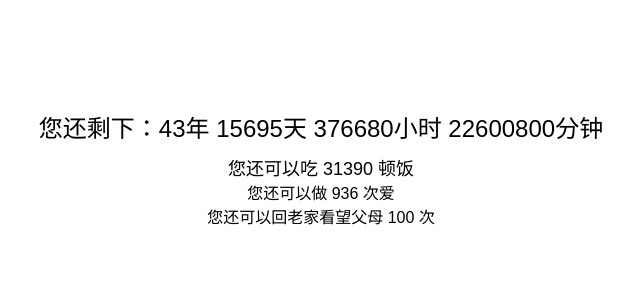
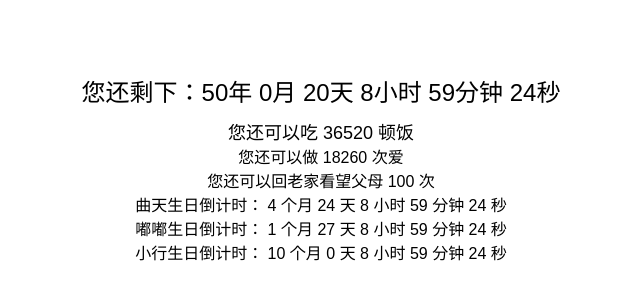
Before and after one commit to imhet/javascript-playground, a plain HTML site: page restlife/main.html in a window 1280 px wide. Shown: the part 232-532 px from the top of the page, without its empty margins (319-959 px from the left). Drawn offline with Linux system fonts and the light colour scheme.

Commit message:
feat: add birthday rest calu

```diff
--- a/restlife/main.html
+++ b/restlife/main.html
@@ -31,6 +31,9 @@
 <div id="remainingMeals"></div>
 <div id="remainingMakeloves"></div>
 <div id="remainingGoHome"></div>
+<div id="nextBirthday1"></div>
+<div id="nextBirthday2"></div>
+<div id="nextBirthday3"></div>
 
 <script>
   // Set average lifespan and current age
@@ -38,65 +41,72 @@
   const currentAge = 37;
   const lovesAge = 55;
   const parentAge = 60;
+  // Set target date
+  const targetDate = new Date('2074-03-05T00:00:00');
 
-  // Calculate remaining years, days, hours, minutes, and meals
-  function calculateRemainingTime(currentAge,averageLifespan,lovesAge,parentAge) {
-    const remainingYears = averageLifespan - currentAge;
-    const remainingWeeks = remainingYears * 52;
-    const remainingDays = remainingYears * 365;
-    const remainingHours = remainingDays * 24;
-    const remainingMinutes = remainingHours * 60;
+  function calculateRemainingTime(currentAge, averageLifespan, targetDate, lovesAge, parentAge) {
+    const remainingMilliseconds = targetDate - new Date();
+    const remainingDays = Math.floor(remainingMilliseconds / (1000 * 60 * 60 * 24));
 
-    const remainingMealsPerDay = 2;
-    const remainingMeals = remainingDays * remainingMealsPerDay;
+    const remainingMeals = remainingDays * 2;
+    const remainingLoves = (lovesAge - currentAge > 0) ? remainingDays * 1 : 0;
+    const remainingHomes = (averageLifespan - parentAge > 0) ? (averageLifespan - parentAge) * 5 : 0;
 
-    const remainingLovesPerWeek = 1;
-    let remainingLoves = 0;
-    if(lovesAge - currentAge > 0) {
-        remainingLoves =  remainingLovesPerWeek * 52 * (lovesAge - currentAge);
+    return {
+      years: Math.floor(remainingDays / 365),
+      months: Math.floor((remainingDays % 365) / 30),
+      days: remainingDays % 30,
+      hours: Math.floor((remainingMilliseconds % (1000 * 60 * 60 * 24)) / (1000 * 60 * 60)),
+      minutes: Math.floor((remainingMilliseconds % (1000 * 60 * 60)) / (1000 * 60)),
+      seconds: Math.floor((remainingMilliseconds % (1000 * 60)) / 1000),
+      meals: remainingMeals,
+      loves: remainingLoves,
+      homes: remainingHomes
+    };
+  }
+
+  function calculateBirthdayRemainingTime(birthday) {
+    const today = new Date();
+    const nextBirthdayYear = today.getFullYear();
+    const nextBirthday = new Date(nextBirthdayYear, birthday.getMonth(), birthday.getDate());
+
+    if (today > nextBirthday) {
+      nextBirthday.setFullYear(nextBirthdayYear + 1);
     }
 
-    let remainingHomes = 0;
-    const remainingHomesPerYear = 5;
-    if(averageLifespan - parentAge > 0) {
-        remainingHomes =  remainingHomesPerYear * (averageLifespan - parentAge);
-    }
-
+    const remainingMilliseconds = nextBirthday - today;
     return {
-      years: remainingYears,
-      days: remainingDays,
-      hours: remainingHours,
-      minutes: remainingMinutes,
-      meals: remainingMeals,
-      loves: remainingLoves,
-      homes: remainingHomes,
+      months: Math.floor(remainingMilliseconds / (1000 * 60 * 60 * 24 * 30)),
+      days: Math.floor((remainingMilliseconds % (1000 * 60 * 60 * 24 * 30)) / (1000 * 60 * 60 * 24)),
+      hours: Math.floor((remainingMilliseconds % (1000 * 60 * 60 * 24)) / (1000 * 60 * 60)),
+      minutes: Math.floor((remainingMilliseconds % (1000 * 60 * 60)) / (1000 * 60)),
+      seconds: Math.floor((remainingMilliseconds % (1000 * 60)) / 1000)
     };
   }
 
   // Update countdown and remaining meals every minute
   function updateCountdown() {
-    const remainingTime = calculateRemainingTime(currentAge,averageLifespan,lovesAge,parentAge);
+    const remainingTime = calculateRemainingTime(currentAge, averageLifespan, targetDate, lovesAge, parentAge);
 
-    // Display countdown
-    const countdownElement = document.getElementById('countdown');
-    countdownElement.textContent = `您还剩下：${remainingTime.years}年 ${remainingTime.days}天 ${remainingTime.hours}小时 ${remainingTime.minutes}分钟`;
+    document.getElementById('countdown').textContent = `您还剩下：${remainingTime.years}年 ${remainingTime.months}月 ${remainingTime.days}天 ${remainingTime.hours}小时 ${remainingTime.minutes}分钟 ${remainingTime.seconds}秒`;
+    document.getElementById('remainingMeals').textContent = `您还可以吃 ${remainingTime.meals} 顿饭`;
+    document.getElementById('remainingMakeloves').textContent = `您还可以做 ${remainingTime.loves} 次爱`;
+    document.getElementById('remainingGoHome').textContent = `您还可以回老家看望父母 ${remainingTime.homes} 次`;
 
-    // Display remaining meals
-    const remainingMealsElement = document.getElementById('remainingMeals');
-    remainingMealsElement.textContent = `您还可以吃 ${remainingTime.meals} 顿饭`;
+    const nextBirthday1 = calculateBirthdayRemainingTime(new Date('2022-07-29T00:00:00'));
+    const nextBirthday2 = calculateBirthdayRemainingTime(new Date('2022-05-03T00:00:00'));
+    const nextBirthday3 = calculateBirthdayRemainingTime(new Date('2022-01-01T00:00:00'));
 
-    const remainingMakeLovesElement = document.getElementById('remainingMakeloves');
-    remainingMakeLovesElement.textContent = `您还可以做 ${remainingTime.loves} 次爱`;
-
-    const remainingHomesElement = document.getElementById('remainingGoHome');
-    remainingHomesElement.textContent = `您还可以回老家看望父母 ${remainingTime.homes} 次`;
+    document.getElementById('nextBirthday1').textContent = `曲天生日倒计时： ${nextBirthday1.months} 个月 ${nextBirthday1.days} 天 ${nextBirthday1.hours} 小时 ${nextBirthday1.minutes} 分钟 ${nextBirthday1.seconds} 秒`;
+    document.getElementById('nextBirthday2').textContent = `嘟嘟生日倒计时： ${nextBirthday2.months} 个月 ${nextBirthday2.days} 天 ${nextBirthday2.hours} 小时 ${nextBirthday2.minutes} 分钟 ${nextBirthday2.seconds} 秒`;
+    document.getElementById('nextBirthday3').textContent = `小行生日倒计时： ${nextBirthday3.months} 个月 ${nextBirthday3.days} 天 ${nextBirthday3.hours} 小时 ${nextBirthday3.minutes} 分钟 ${nextBirthday3.seconds} 秒`;
   }
 
   // Initial update
   updateCountdown();
 
   // Update every minute
-  setInterval(updateCountdown, 60000);
+  setInterval(updateCountdown, 1000);
 </script>
 
 </body>
```
